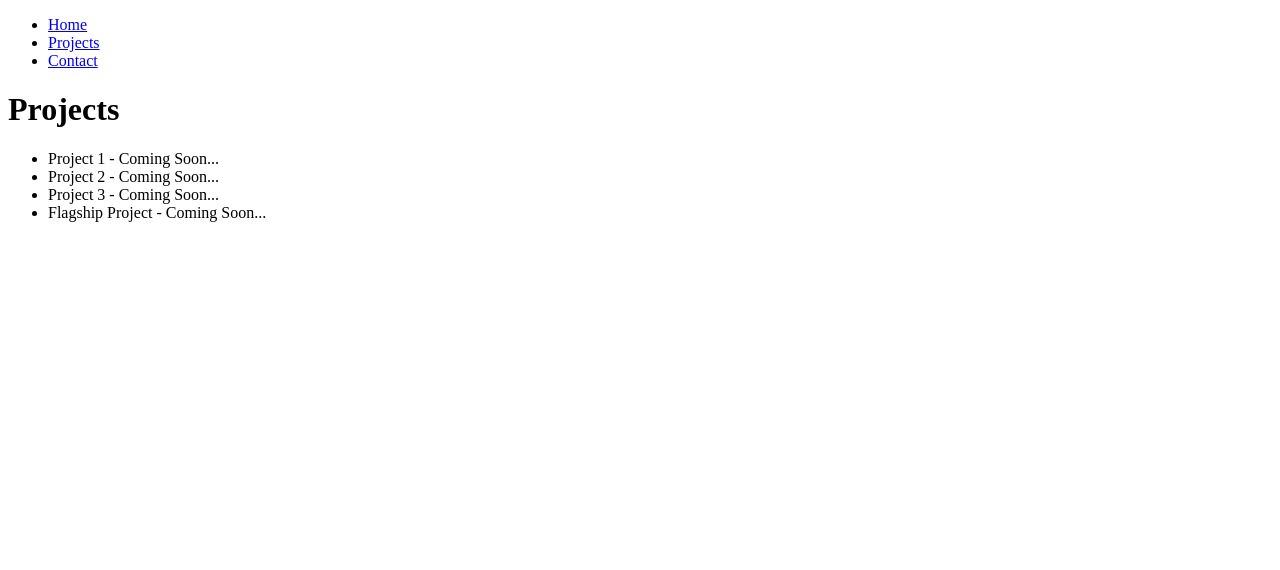
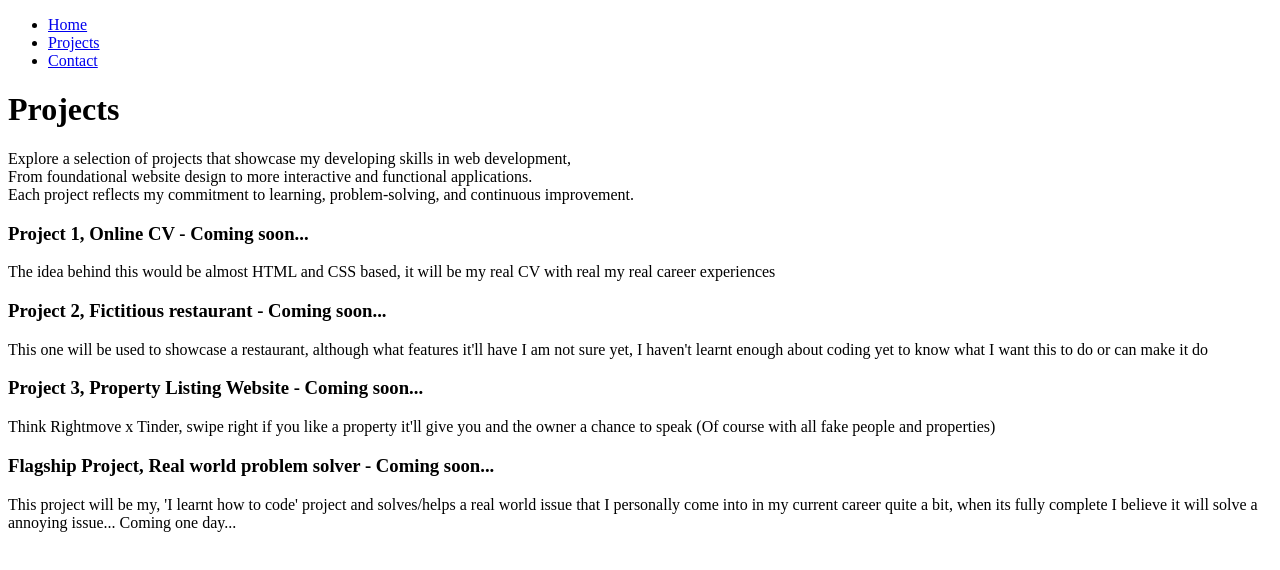
Before and after one commit to james-collins-dev/portfolio-project, a plain HTML site: page projects/index.html in a window 1280 px wide. Drawn offline with Linux system fonts and the light colour scheme.

Commit message:
Changed projects page
Added headings and paragraphs with classes attached for later use in CSS + Added some info about each planned project

```diff
--- a/projects/index.html
+++ b/projects/index.html
@@ -21,12 +21,16 @@
     <!-- Maybe add some 'coming soon...' projects to give myself targets/goals to work towards -->
     <main>
         <h1>Projects</h1>
-        <ul>
-            <li>Project 1 - Coming Soon...</li>
-            <li>Project 2 - Coming Soon...</li>
-            <li>Project 3 - Coming Soon...</li>
-            <li>Flagship Project - Coming Soon...</li>
-        </ul>
+        <p>Explore a selection of projects that showcase my developing skills in web development, <br>From foundational website design to more interactive and functional applications. <br>Each project reflects my commitment to learning, problem-solving, and continuous improvement.</p>
+
+        <h3 class="project-title">Project 1, Online CV - Coming soon...</h3>
+        <p class="project-info">The idea behind this would be almost HTML and CSS based, it will be my real CV with real my real career experiences</p>
+        <h3 class="project-title">Project 2, Fictitious restaurant - Coming soon...</h3>
+        <p class="project-info">This one will be used to showcase a restaurant, although what features it'll have I am not sure yet, I haven't learnt enough about coding yet to know what I want this to do or can make it do</p>
+        <h3 class="project-title">Project 3, Property Listing Website - Coming soon...</h3>
+        <p class="project-info">Think Rightmove x Tinder, swipe right if you like a property it'll give you and the owner a chance to speak (Of course with all fake people and properties)</p>
+        <h3 class="project-title">Flagship Project, Real world problem solver - Coming soon...</h3>
+        <p class="project-info">This project will be my, 'I learnt how to code' project and solves/helps a real world issue that I personally come into in my current career quite a bit, when its fully complete I believe it will solve a annoying issue... Coming one day...</p>
     </main>
 
     <footer></footer>
```
